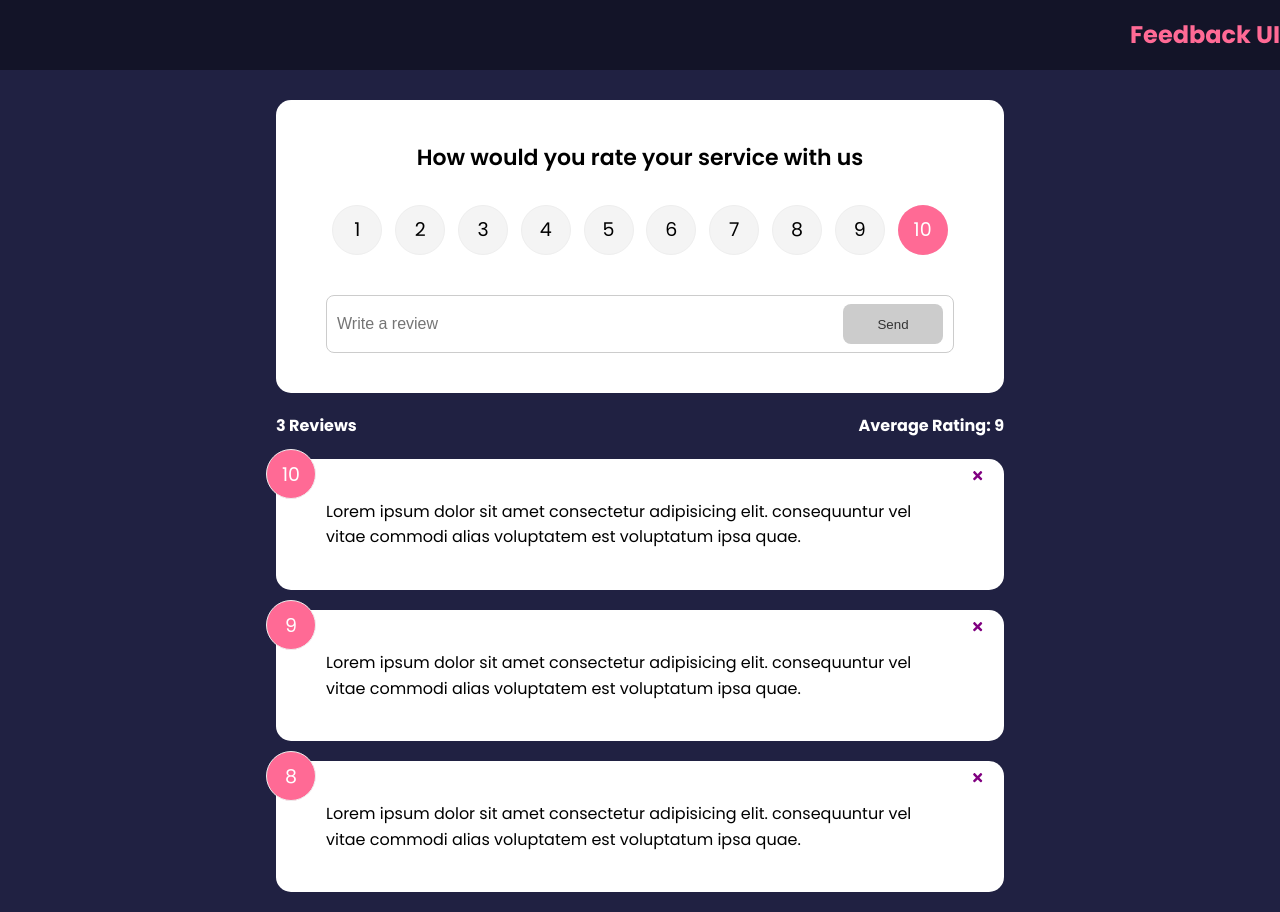
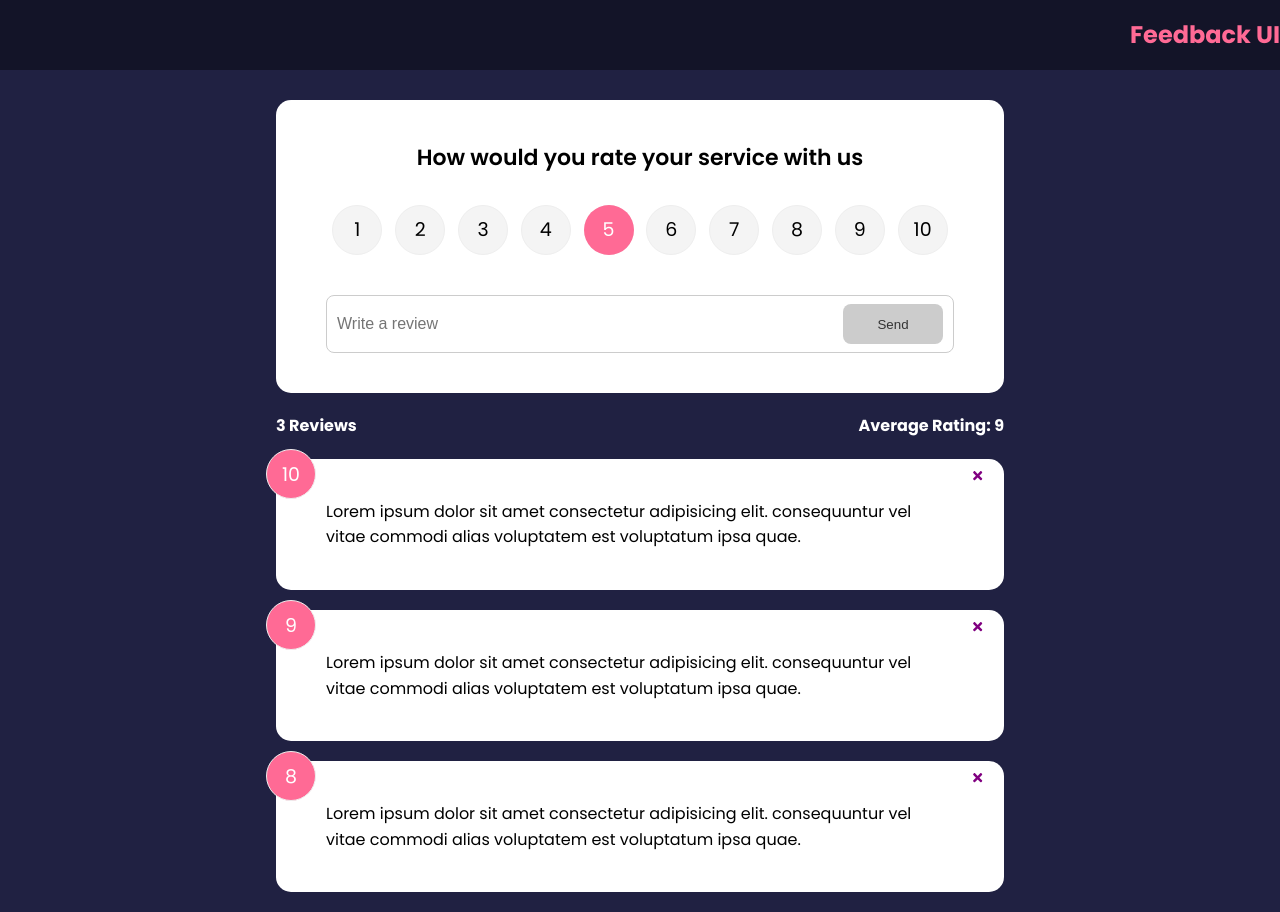
Before and after one commit to ATuray77/feedback-app, a React (Create React App) app: page / in a window 1280 px wide. Built offline with nearby package versions, Linux system fonts and the light colour scheme.

Commit message:
done setting the rating functions with their states

```diff
--- a/src/components/FeedbackForm.jsx
+++ b/src/components/FeedbackForm.jsx
@@ -32,7 +32,7 @@ const handleTextChange = (e) => { ///real-time validation
       <form>
         <h2>How would you rate your service with us
         </h2>
-        <RatingSelect select={setRating} selected={rating} />
+        <RatingSelect select={(rating) => setRating(rating)} />
         <div className="input-group">
             <input
             onChange={handleTextChange}
--- a/src/components/RatingSelect.jsx
+++ b/src/components/RatingSelect.jsx
@@ -1,11 +1,12 @@
 import { useState } from "react"
 
-function RatingSelect() {
+function RatingSelect({select}) {
 
-const [selected, setSelected] = useState(10) //state for selected rating
+const [selected, setSelected] = useState(5) //state for selected rating
 
-const handleChange = (e) => {
-
+const handleChange = (e) => { //when we select a rating, we call setSelected to document the change
+    setSelected(+e.currentTarget.value)// '+e' change the type to a number
+    select(+e.currentTarget.value)//calls the select function and pass in the new value
 }
 
   return (
```
